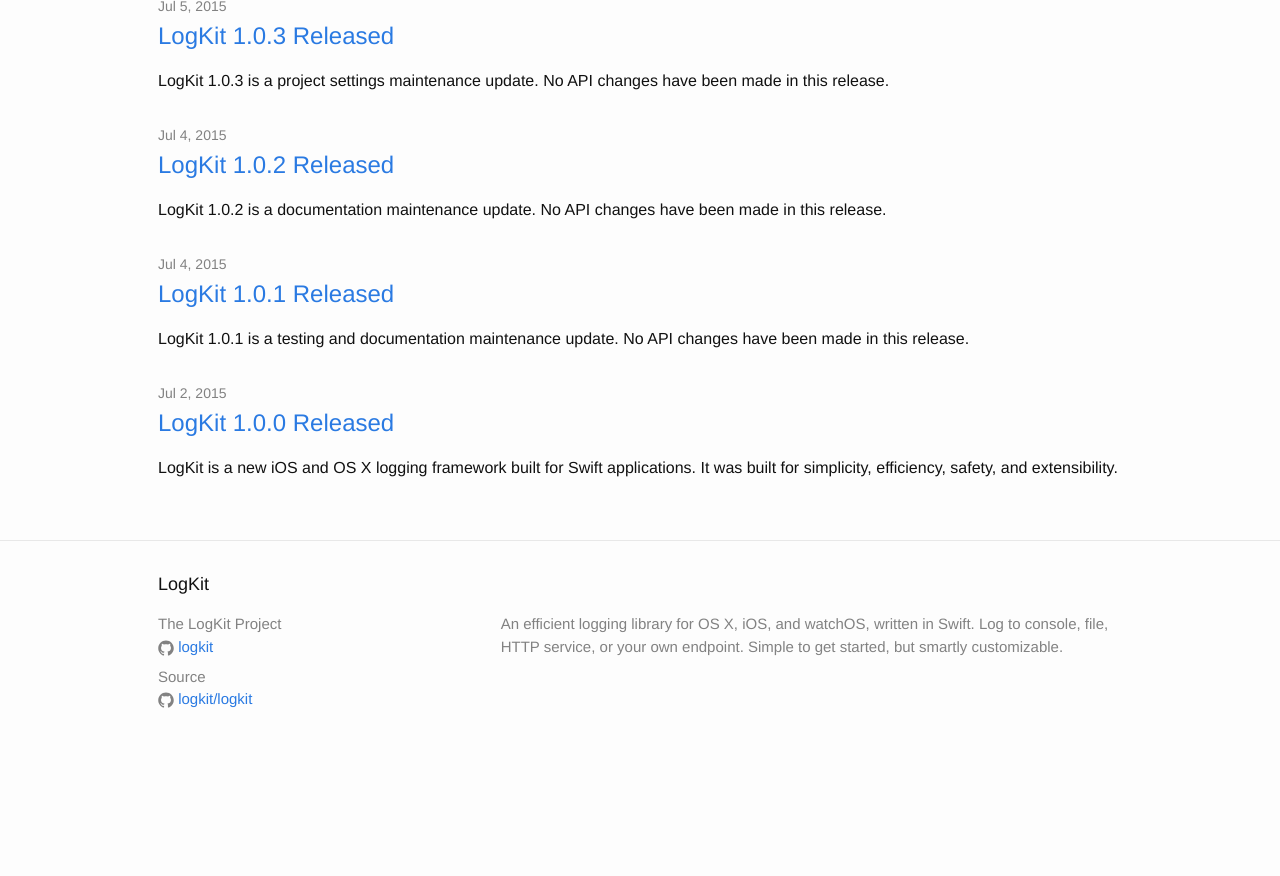
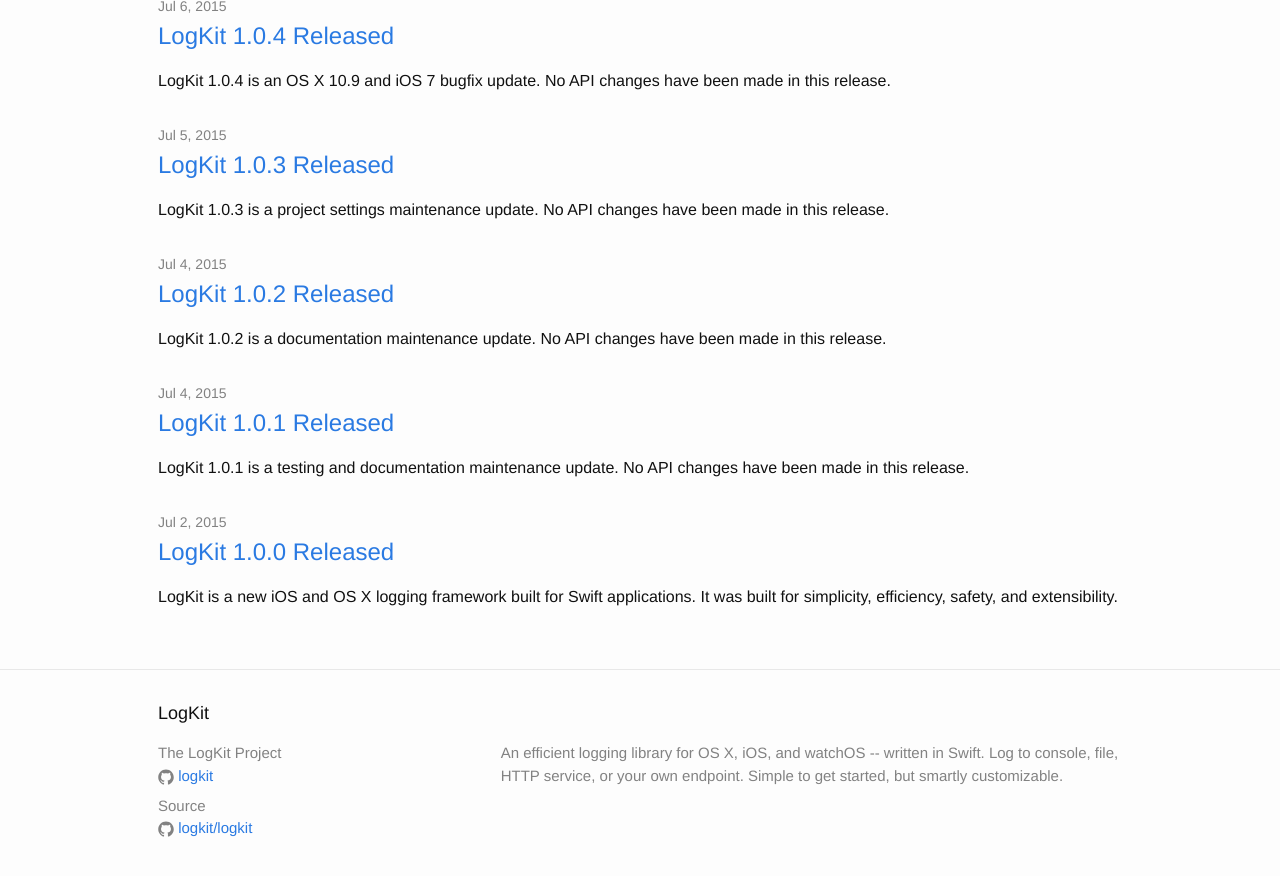
Before and after one commit to Conoize/logkit.github.io, a Jekyll site: the page built from index.html, in a window 1280 px wide and 900 px high, scrolled down 839 px. Shown: the top 876 px of the window. Built offline with Jekyll 4.4.1, drawn with Linux system fonts in a browser that asks for light colours; before the commit the page ends 1610 px from its top, so only the background shows below that; some of the changed text lies outside the part shown.

```diff
--- a/_config.yml
+++ b/_config.yml
@@ -2,7 +2,7 @@
 title: LogKit
 # email:
 description: >
-  An efficient logging library for OS X, iOS, and watchOS, written in Swift. Log to console, file, HTTP service,
+  An efficient logging library for OS X, iOS, and watchOS -- written in Swift. Log to console, file, HTTP service,
   or your own endpoint. Simple to get started, but smartly customizable.
 baseurl: "" # the subpath of your site, e.g. /blog/
 url: "http://www.logkit.info" # the base hostname & protocol for your site
```
Also changed, not shown: _posts/2015-10-12-logkit-2_0_1-released.md (added, +15 -0 lines), _releases/2.0.md (+4 -4 lines).
